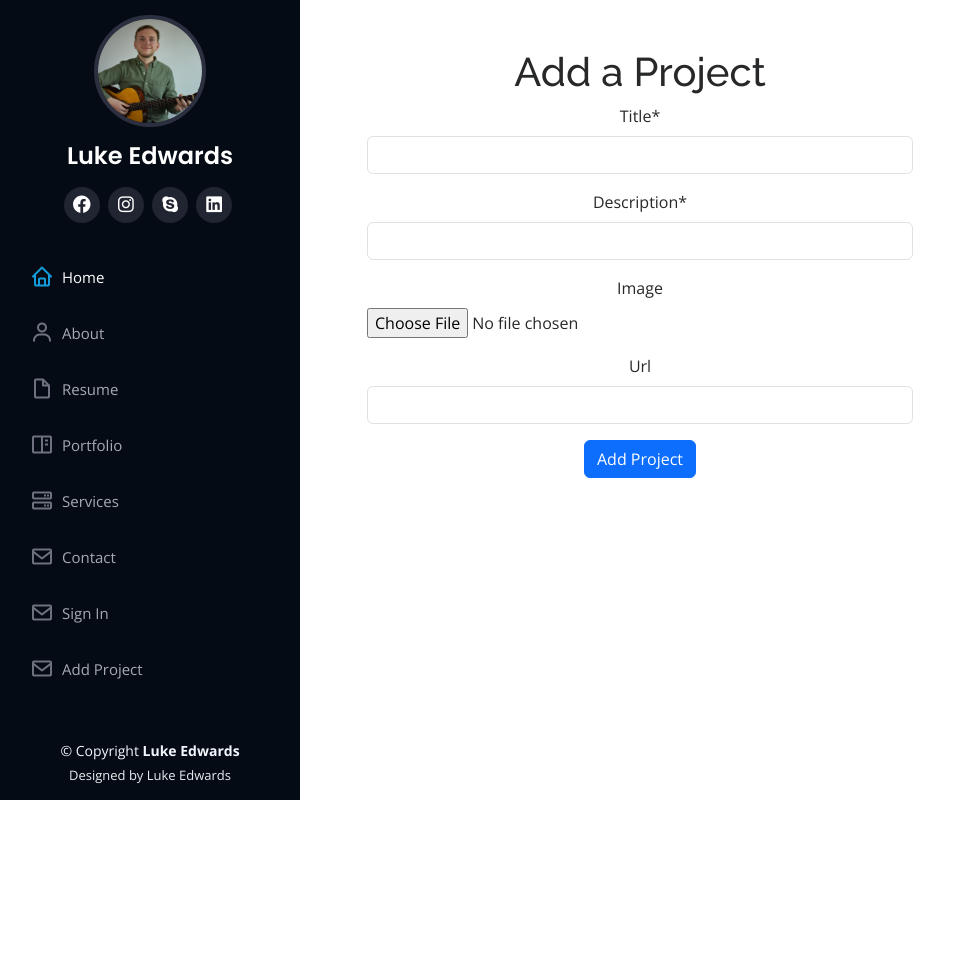
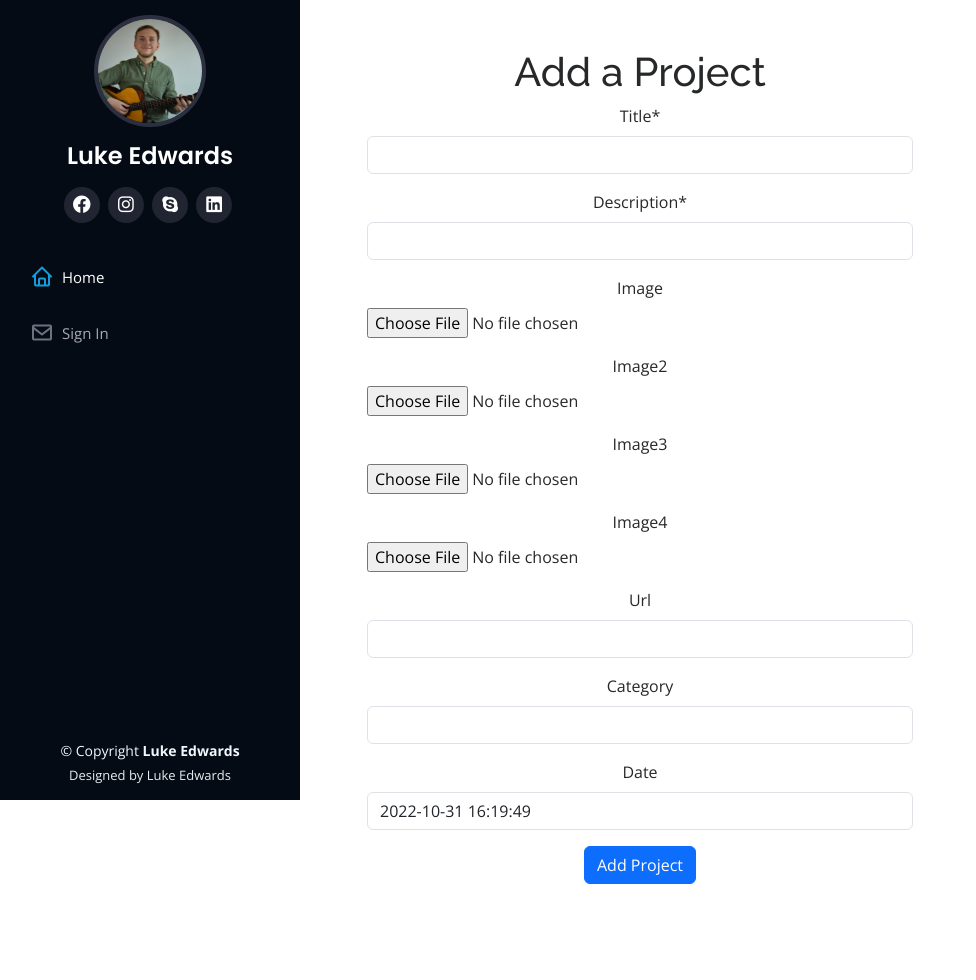
Before and after one commit to Luketedwards/portfolio, a Django app: page /projects/add-project/ in a window 1280 px wide. Shown: the whole page, without its empty margins (0-976 px from the left). Before the commit the page ends 800 px from the top, so only its background shows below. Run offline with Django 4.2, Linux system fonts and the light colour scheme; parts of the project's set-up code (start-up, migrations or seed data) failed here and were passed over; some libraries are stand-ins or nearby versions.

Commit message:
changed model for project

```diff
--- a/portfolio/projects/forms.py
+++ b/portfolio/projects/forms.py
@@ -1,14 +1,16 @@
 from django import forms
 from .models import Project, comments
+import datetime
 
 
 class ProjectForm(forms.ModelForm):
     class Meta:
         model = Project
-        fields = ('title', 'description', 'image', 'url')
+        fields = ('title', 'description', 'image', 'image2','image3','image4','url', 'category', 'date')
 
     def __init__(self, *args, **kwargs):
         super().__init__(*args, **kwargs)
 
 
         self.fields['image'].widget.attrs['accept'] = '.png, .jpg, .jpeg'
+        self.fields['date'].widget.value = 23
--- a/portfolio/projects/models.py
+++ b/portfolio/projects/models.py
@@ -1,4 +1,5 @@
 from django.db import models
+import datetime
 
 # Create your models here.
 
@@ -7,6 +8,12 @@ class Project(models.Model):
     description = models.CharField(max_length=250)
     image = models.ImageField(null=True, blank=True,)
     url = models.URLField(blank=True)
+    date = models.DateTimeField(default='2012-06-30T20:00:00.000000000-0400', blank=True)
+    image2 = models.ImageField(null=True, blank=True,)
+    image3 = models.ImageField(null=True, blank=True,)
+    image4 = models.ImageField(null=True, blank=True,)
+    category = models.CharField(max_length=100, blank=True)
+
 
     def __str__(self):
         return self.title
@@ -16,6 +23,7 @@ class comments(models.Model):
     email = models.EmailField()
     comment = models.TextField()
     project = models.ForeignKey(Project, on_delete=models.CASCADE)
+    date = models.DateTimeField(default='2012-06-30T20:00:00.000000000-0400', blank=True)
 
     def __str__(self):
         return self.name
--- a/portfolio/projects/templates/projects/addProject.html
+++ b/portfolio/projects/templates/projects/addProject.html
@@ -1,7 +1,90 @@
-{% extends 'base.html'%}
+
 {% load static %}
-{% block content %}
-<div class="container mt-5">
+<!DOCTYPE html>
+<html lang="en">
+
+<head>
+  <meta charset="utf-8">
+  <meta content="width=device-width, initial-scale=1.0" name="viewport">
+
+  <title>Luke Edwards - Fullstack Web Developer</title>
+  <meta content="" name="description">
+  <meta content="" name="keywords">
+
+  <!-- Jquery -->
+  <script src="https://cdn.jsdelivr.net/npm/jquery@3.5.1/dist/jquery.slim.min.js"
+        integrity="sha384-DfXdz2htPH0lsSSs5nCTpuj/zy4C+OGpamoFVy38MVBnE+IbbVYUew+OrCXaRkfj" crossorigin="anonymous">
+    </script>
+
+  <!-- Bootstrap -->
+  <link rel="stylesheet" href="https://cdn.jsdelivr.net/npm/bootstrap@4.4.1/dist/css/bootstrap.min.css"
+    integrity="sha384-Vkoo8x4CGsO3+Hhxv8T/Q5PaXtkKtu6ug5TOeNV6gBiFeWPGFN9MuhOf23Q9Ifjh" crossorigin="anonymous">
+  <!-- Favicons -->
+  <link href="assets/img/favicon.png" rel="icon">
+  <link href="assets/img/apple-touch-icon.png" rel="apple-touch-icon">
+
+  <!-- Font Awesome -->
+  <link href="https://maxcdn.bootstrapcdn.com/font-awesome/4.1.0/css/font-awesome.min.css" rel="stylesheet">
+  <link rel="stylesheet" href="https://cdnjs.cloudflare.com/ajax/libs/font-awesome/6.1.1/css/all.min.css"
+    integrity="sha512-KfkfwYDsLkIlwQp6LFnl8zNdLGxu9YAA1QvwINks4PhcElQSvqcyVLLD9aMhXd13uQjoXtEKNosOWaZqXgel0g=="
+    crossorigin="anonymous" referrerpolicy="no-referrer" />
+
+  <!-- Google Fonts -->
+  <link
+    href="https://fonts.googleapis.com/css?family=Open+Sans:300,300i,400,400i,600,600i,700,700i|Raleway:300,300i,400,400i,500,500i,600,600i,700,700i|Poppins:300,300i,400,400i,500,500i,600,600i,700,700i"
+    rel="stylesheet">
+
+  <!-- Vendor CSS Files -->
+  <link href="assets/vendor/aos/aos.css" rel="stylesheet">
+  <link href="assets/vendor/bootstrap/css/bootstrap.min.css" rel="stylesheet">
+  <link href="assets/vendor/bootstrap-icons/bootstrap-icons.css" rel="stylesheet">
+  <link href="assets/vendor/boxicons/css/boxicons.min.css" rel="stylesheet">
+  <link href="assets/vendor/glightbox/css/glightbox.min.css" rel="stylesheet">
+  <link href="assets/vendor/swiper/swiper-bundle.min.css" rel="stylesheet">
+
+  <!-- Template Main CSS File -->
+  <link rel="stylesheet" href="{% static 'css/style.css'%}">
+
+</head>
+
+<body>
+
+  <!-- ======= Mobile nav toggle button ======= -->
+
+  <i class=" mobnav fa-solid fa-bars bi bi-list mobile-nav-toggle d-xl-none"></i>
+
+  <!-- ======= Header ======= -->
+  <header id="header">
+    <div class="d-flex flex-column">
+
+      <div class="profile">
+        <img src="{% static 'media/Book Photo JPG-min.jpg'%}" alt="" class="img-fluid rounded-circle profile-image">
+        <h1 class="text-light"><a href="index.html">Luke Edwards</a></h1>
+        <div class="social-links mt-3 text-center">
+
+          <a href="#" class="facebook"><i class="fa-brands fa-facebook"></i></a>
+          <a href="#" class="instagram"><i class="fa-brands fa-instagram"></i></a>
+          <a href="#" class="google-plus"><i class="fa-brands fa-skype"></i></a>
+          <a href="#" class="linkedin"><i class="fa-brands fa-linkedin"></i></a>
+        </div>
+      </div>
+
+      <nav id="navbar" class="nav-menu navbar">
+        <ul>
+          <li><a href="{% url 'home'%}" class="nav-link scrollto active"><i class="bx bx-home"></i> <span>Home</span></a></li>
+
+          {% if not user.is_authenticated%}
+          <li><a href="{% url 'account_login' %}" class="nav-link"><i class="bx bx-envelope"></i> <span>Sign In</span></a></li>
+          {% endif %}
+          {% if user.is_authenticated%}
+          <li><a href="{% url 'account_logout' %}" class="nav-link"><i class="bx bx-envelope"></i> <span>Sign Out</span></a></li>
+
+          {% endif %}
+        </ul>
+      </nav><!-- .nav-menu -->
+    </div>
+  </header><!-- End Header -->
+<div class="container mt-5 pb-5 mb-5">
     <div class="row center">
         <div style="margin: 0 auto;" class="col-sm-12 col-lg-6 center text-center">
             <div class="center">
@@ -15,4 +98,38 @@
         </div>
     </div>
 </div>
-{% endblock %}
+ <!-- ======= Footer ======= -->
+ <footer id="footer">
+    <div class="container">
+      <div class="copyright">
+        &copy; Copyright <strong><span>Luke Edwards</span></strong>
+      </div>
+      <div class="credits">
+
+        Designed by Luke Edwards
+      </div>
+    </div>
+  </footer><!-- End  Footer -->
+
+  <a href="#" class="back-to-top d-flex align-items-center justify-content-center"><i
+      class="topbtn bi bi-arrow-up-short fa-solid fa-arrow-up"></i></a>
+
+
+  <!-- Vendor JS Files -->
+  <script src="assets/vendor/purecounter/purecounter_vanilla.js"></script>
+  <script src="assets/vendor/aos/aos.js"></script>
+  <script src="assets/vendor/bootstrap/js/bootstrap.bundle.min.js"></script>
+  <script src="assets/vendor/glightbox/js/glightbox.min.js"></script>
+  <script src="assets/vendor/isotope-layout/isotope.pkgd.min.js"></script>
+  <script src="assets/vendor/swiper/swiper-bundle.min.js"></script>
+  <script src="assets/vendor/typed.js/typed.min.js"></script>
+  <script src="assets/vendor/waypoints/noframework.waypoints.js"></script>
+  <script src="assets/vendor/php-email-form/validate.js"></script>
+
+  <!-- Template Main JS File -->
+  <script src="{% static 'js/main.js'%}"></script>
+  <script src="{% static 'js/secondjs.js'%}"></script>
+
+</body>
+
+</html>
--- a/portfolio/projects/views.py
+++ b/portfolio/projects/views.py
@@ -2,6 +2,7 @@ from django.shortcuts import render, redirect
 from .models import Project, comments
 from .forms import ProjectForm
 from django.views.decorators.csrf import csrf_exempt
+import datetime
 
 # Create your views here.
 @csrf_exempt
@@ -15,6 +16,7 @@ def addProject(request):
             image.save()
     else:
         form = ProjectForm()
+        form.fields['date'].initial = datetime.datetime.now()
     return render(request, 'projects/addProject.html', {'form': form})
 
 
--- a/portfolio/templates/base.html
+++ b/portfolio/templates/base.html
@@ -6,7 +6,7 @@
   <meta charset="utf-8">
   <meta content="width=device-width, initial-scale=1.0" name="viewport">
 
-  <title>iPortfolio Bootstrap Template - Index</title>
+  <title>Luke Edwards - Fullstack Web Developer</title>
   <meta content="" name="description">
   <meta content="" name="keywords">
 
@@ -82,8 +82,8 @@
           {% endif %}
           {% if user.is_authenticated%}
           <li><a href="{% url 'account_logout' %}" class="nav-link"><i class="bx bx-envelope"></i> <span>Sign Out</span></a></li>
-            {% endif %}
           <li><a href="{% url 'addProject' %}" class="nav-link"><i class="bx bx-envelope"></i> <span>Add Project</span></a></li>
+          {% endif %}
         </ul>
       </nav><!-- .nav-menu -->
     </div>
```
Also changed, not shown: portfolio/projects/templates/projects/portfolio-details.html (+14 -7 lines), portfolio/db.sqlite3, portfolio/projects/migrations/0003_comments_date_project_category_project_date_and_more.py (added).
